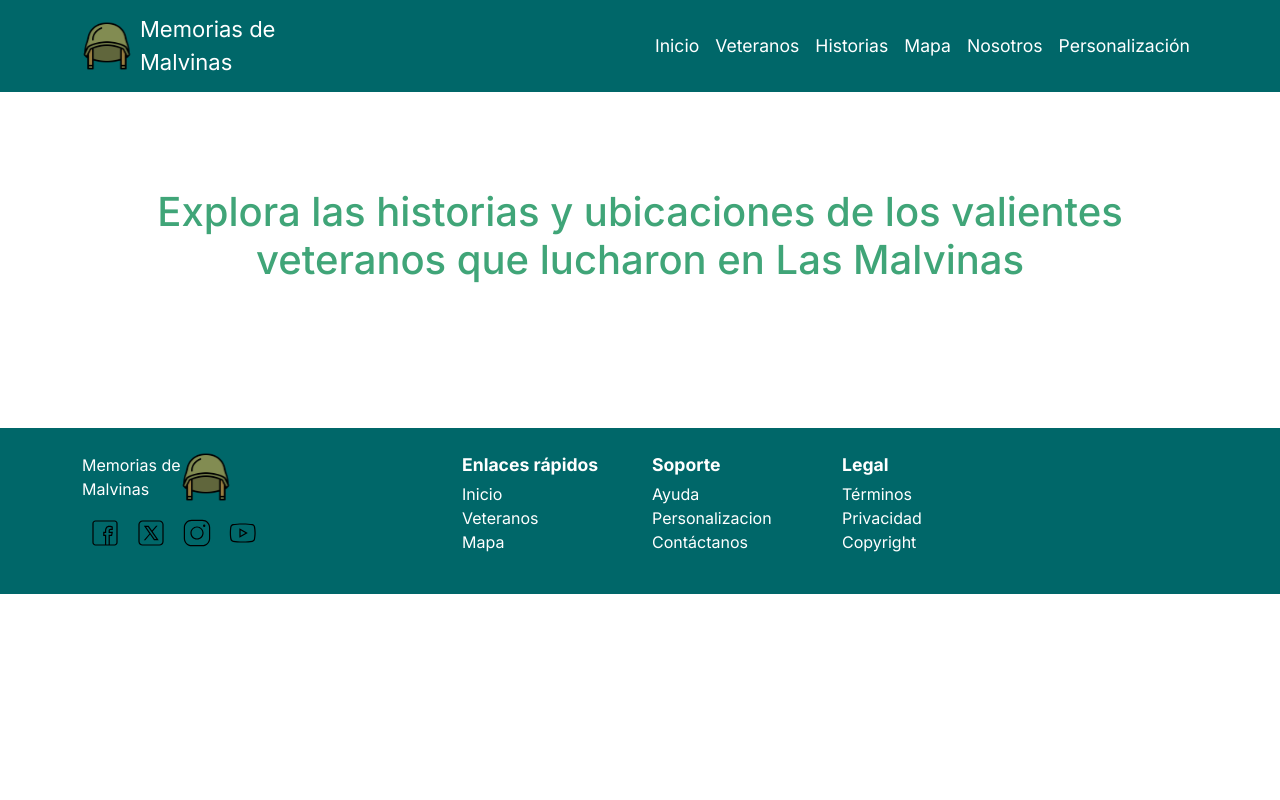
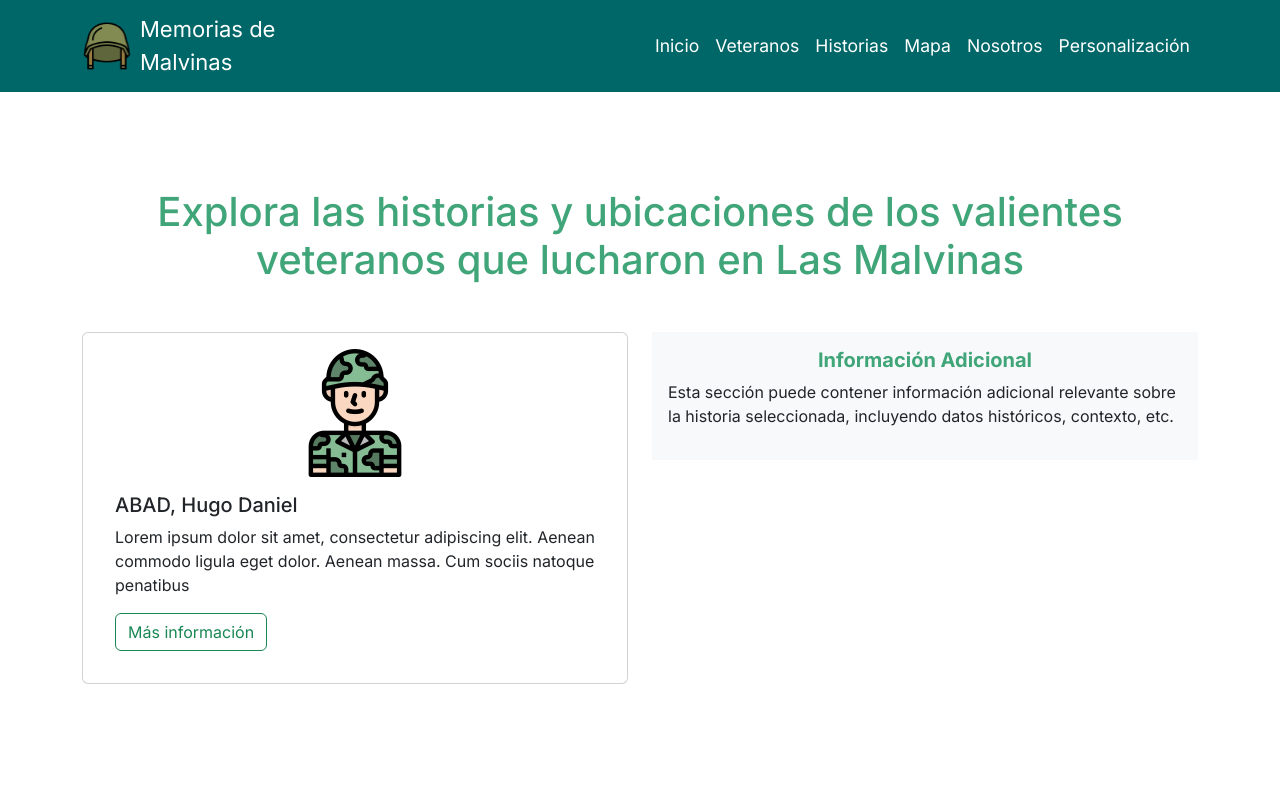
Before and after one commit to Lucho-Castagno/deu-malvinas, a Next.js app: page /historiaveterano in a window 1280 px wide. Shown: the top 800 px of the page. Built offline with nearby package versions, Linux system fonts and the light colour scheme.

Commit message:
contenido

```diff
--- a/src/app/historiaveterano/page.js
+++ b/src/app/historiaveterano/page.js
@@ -1,6 +1,18 @@
 import styles from "./historiavet.css";
+import React from 'react';
+import Image from 'next/image';
 
 export default function HistoriaVeterano() {
+  const historia = {
+    nombre: "ABAD, Hugo Daniel",
+    descripcion: "Lorem ipsum dolor sit amet, consectetur adipiscing elit. Aenean commodo ligula eget dolor. Aenean massa. Cum sociis natoque penatibus",
+    imgSrc: "/soldado2.svg"
+  };
+
+  const informacionAdicional = {
+    titulo: "Información Adicional",
+    contenido: "Esta sección puede contener información adicional relevante sobre la historia seleccionada, incluyendo datos históricos, contexto, etc."
+  };
 
   return (
     <main role="main" className="main container my-5 py-5">
@@ -9,6 +21,26 @@ export default function HistoriaVeterano() {
       <h1 className="mb-4">Explora las historias y ubicaciones de los valientes veteranos que lucharon en Las Malvinas</h1>
       </div>
       </section>
+      <div className="row">
+        <div className="col-md-6 mb-4">
+          <div className="card h-100 bg-lightyellow p-3">
+            <Image src={historia.imgSrc} className="card-img-top" alt={historia.nombre} width={128} height={128} />
+            <div className="card-body">
+              <h5 className="card-title">{historia.nombre}</h5>
+              <p className="card-text">{historia.descripcion}</p>
+              <button className="btn btn-outline-success" aria-label={`Más información sobre ${historia.nombre}`}>
+                Más información
+              </button>
+            </div>
+          </div>
+        </div>
+        <div className="col-md-6 mb-4">
+          <div className="p-3 bg-light">
+            <h5 className="titulo">{informacionAdicional.titulo}</h5>
+            <p>{informacionAdicional.contenido}</p>
+          </div>
+        </div>
+      </div>
       </main>
   );
 }
```
